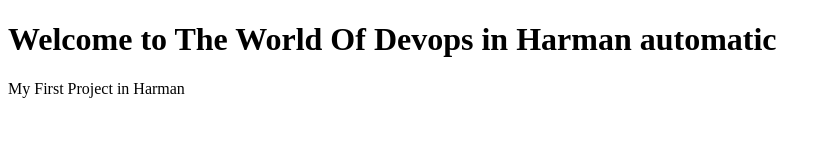
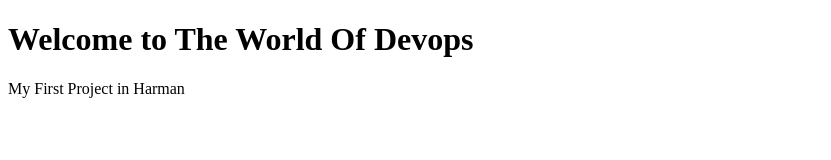
Before and after one commit to sachetyahoo/harmanproject, a plain HTML site: page index.html in a window 1280 px wide. Shown: the whole page, without its empty margins (0-831 px from the left). Drawn offline with Linux system fonts and the light colour scheme.

Commit message:
Update index.html

```diff
--- a/index.html
+++ b/index.html
@@ -1,7 +1,7 @@
 <!DOCTYPE html>
 <html>
   <body>
-    <h1>Welcome to The World Of Devops in Harman automatic</h1>
+    <h1>Welcome to The World Of Devops</h1>
     <p>My First Project in Harman</p>
   </body>
 </html>
```
